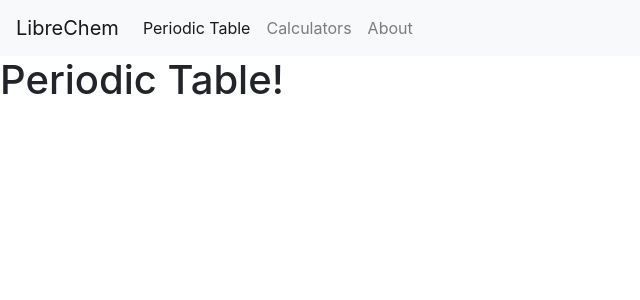
After one commit to YuryiM/LibreChem, a Django app: page /ptable/ in a window 1280 px wide. The commit adds this page. Shown: the top 300 px of the page, without its empty margins (0-640 px from the left). Run offline with Django 3.2, Linux system fonts and the light colour scheme; some libraries are stand-ins or nearby versions.

Commit message:
Finished adding urls to base template
Base template working, urls linking to their corresponding pages and apps.

```diff
--- /dev/null
+++ b/calculator/urls.py
@@ -0,0 +1,7 @@
+from django.urls import path, include
+from . import views
+
+urlpatterns = [
+    path('', views.home, name='calculator'),
+
+]
--- a/calculator/views.py
+++ b/calculator/views.py
@@ -1,3 +1,5 @@
 from django.shortcuts import render
 
 # Create your views here.
+def home(request):
+	return render(request, 'calculator/calculator.html')
--- /dev/null
+++ b/ptable/templates/ptable/ptable.html
@@ -0,0 +1,5 @@
+{% extends 'base.html' %}
+
+{% block bodyContent %}
+	<h1>Periodic Table!</h1>
+{% endblock %}
--- /dev/null
+++ b/ptable/urls.py
@@ -0,0 +1,7 @@
+from django.urls import path, include
+from . import views
+
+urlpatterns = [
+    path('', views.home, name='ptable'),
+
+]
--- a/ptable/views.py
+++ b/ptable/views.py
@@ -1,3 +1,5 @@
 from django.shortcuts import render
 
 # Create your views here.
+def home(request):
+	return render(request, 'ptable/ptable.html')
--- a/templates/base.html
+++ b/templates/base.html
@@ -11,7 +11,7 @@
 <body>
 	<!--Navbar-->
 	<nav class="navbar navbar-expand-lg navbar-light bg-light">
-	  <a class="navbar-brand" href="#">LibreChem</a>
+	  <a class="navbar-brand" href="{% url 'site-home' %}">LibreChem</a>
 	  <button class="navbar-toggler" type="button" data-toggle="collapse" data-target="#navbarSupportedContent" aria-controls="navbarSupportedContent" aria-expanded="false" aria-label="Toggle navigation">
 	    <span class="navbar-toggler-icon"></span>
 	  </button>
@@ -19,10 +19,10 @@
 	  <div class="collapse navbar-collapse" id="navbarSupportedContent">
 	    <ul class="navbar-nav mr-auto">
 	      <li class="nav-item active">
-	        <a class="nav-link" href="{% url 'site-home' %}">Periodic Table <span class="sr-only">(current)</span></a>
+	        <a class="nav-link" href="{% url 'ptable' %}">Periodic Table <span class="sr-only">(current)</span></a>
 	      </li>
 	      <li class="nav-item">
-	        <a class="nav-link" href="#">Calculators</a>
+	        <a class="nav-link" href="{% url 'calculator' %}">Calculators</a>
 	      </li>
 	      <li class="nav-item">
 	        <a class="nav-link" href="#">About</a>
```
Also changed, not shown: calculator/templates/calculator/calculator.html (added, +7 -0 lines).
